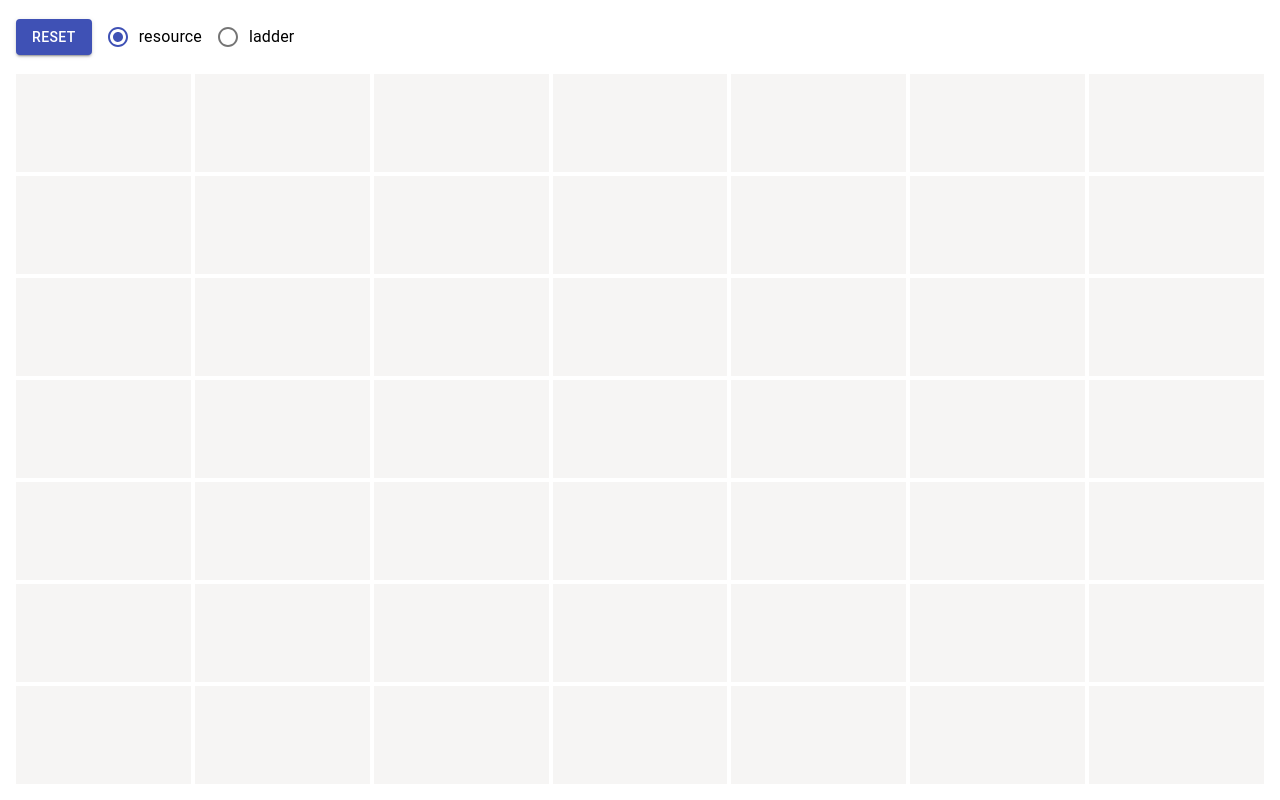
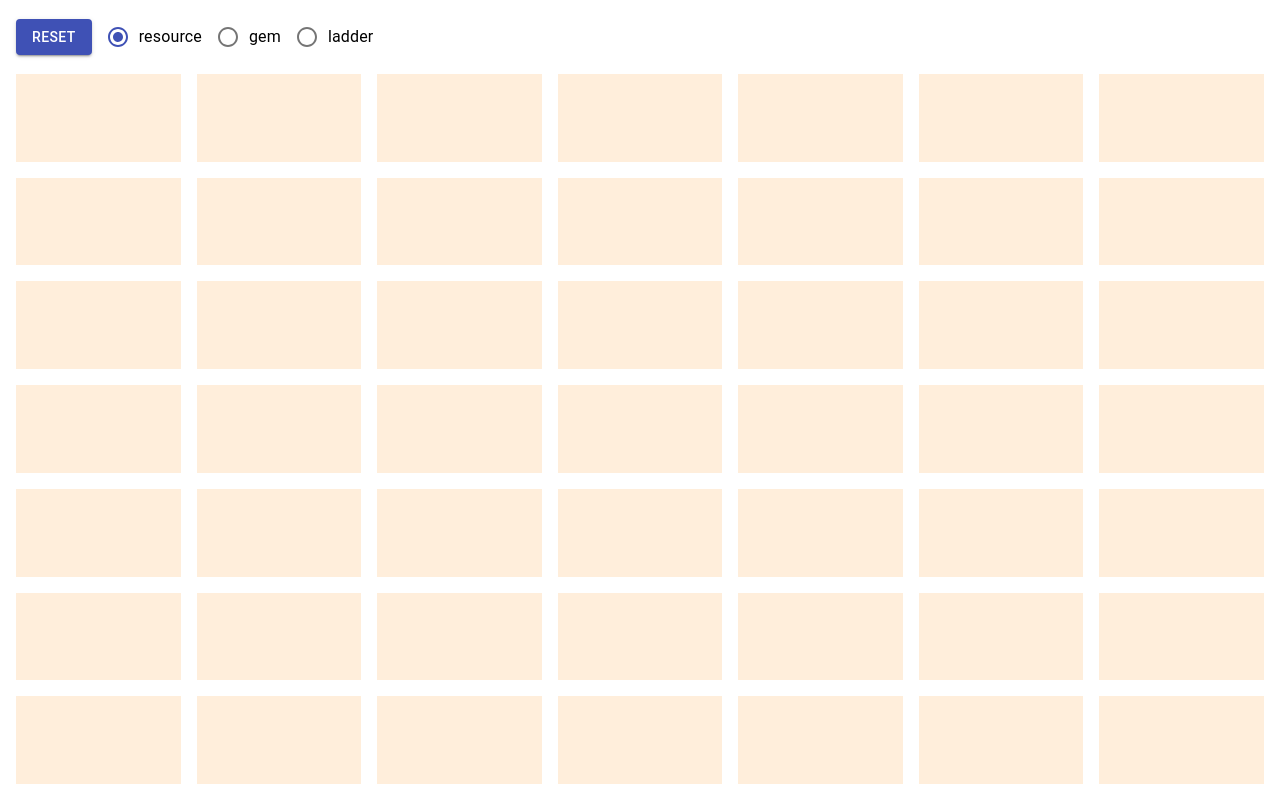
Before and after one commit to archeklein/dsos-mining-helper, a React (Create React App) app: page / in a window 1280 px wide. Built offline with nearby package versions, Linux system fonts and the light colour scheme.

Commit message:
Add gem type

```diff
--- a/public/index.html
+++ b/public/index.html
@@ -5,10 +5,6 @@
     <link rel="icon" href="%PUBLIC_URL%/favicon.ico" />
     <meta name="viewport" content="width=device-width, initial-scale=1" />
     <meta name="theme-color" content="#000000" />
-    <meta
-      name="description"
-      content="Web site created using create-react-app"
-    />
     <link rel="apple-touch-icon" href="%PUBLIC_URL%/logo192.png" />
     <!--
       manifest.json provides metadata used when your web app is installed on a
@@ -24,7 +20,7 @@
       work correctly both with client-side routing and a non-root public URL.
       Learn how to configure a non-root public URL by running `npm run build`.
     -->
-    <title>React App</title>
+    <title>Doraemon Story of Seasons mining helper</title>
   </head>
   <body>
     <noscript>You need to enable JavaScript to run this app.</noscript>
--- a/src/components/MineTile.js
+++ b/src/components/MineTile.js
@@ -6,20 +6,20 @@ const Tile = styled.div`
     justify-content: center;
     align-items: center;
 
-    background-color: #f6f5f4;
+    background-color: #FFEEDB;
     font-weight: bold;
     font-size: 1.5em;
 
-    &.empty {
-        background-color: #fffae3;
+    &.resource {
+        background-color: #ED9B40;
     }
 
-    &.resource {
-        background-color: #99e1d9;
+    &.gem {
+        background-color: #61C9A8;
     }
 
     &.ladder {
-        background-color: #f7567c;
+        background-color: #BA3B46;
         color: white;
     }
 `;
@@ -29,7 +29,7 @@ export const MineTile = (props) => {
 
     return (
         <Tile onClick={onClick} className={resource}>
-            {resource !== 'none' && resource[0].toUpperCase()}
+            {resource !== "none" && resource[0].toUpperCase()}
         </Tile>
     );
 };
--- a/src/components/ResourceTypeRadio.js
+++ b/src/components/ResourceTypeRadio.js
@@ -9,7 +9,7 @@ import {
 export const ResourceTypeSelector = (props) => {
     const { selected, onSelect } = props;
 
-    const options = ["resource", "ladder"];
+    const options = ["resource", 'gem', "ladder"];
 
     const onChange = (e) => {
         onSelect(e.target.value);
--- a/src/components/Wrappers.js
+++ b/src/components/Wrappers.js
@@ -3,6 +3,13 @@ import styled from "styled-components";
 export const Header = styled.div`
     display: inline-flex;
     align-items: center;
+
+    @media (max-width: 400px) {
+        flex-direction: column;
+        & > *:not(:first-child) {
+            margin-top: 8px;
+        }
+    }
 `
 
 export const MainWrapper = styled.div`
@@ -17,5 +24,14 @@ export const GridWrapper = styled.div`
     display: grid;
     grid-template-columns: repeat(7, 1fr);
     grid-template-rows: repeat(7, 1fr);
-    grid-gap: 4px;
+    grid-gap: 16px;
+
+    @media (max-width: 600px) and (orientation:portrait), @media (max-width: 1000px) and (orientation:landscape) {
+        grid-gap: 4px;
+    }
+
+    height: calc(100vw - 32px);
+    @media (orientation:landscape) {
+        height: auto;
+    }
 `;
```
